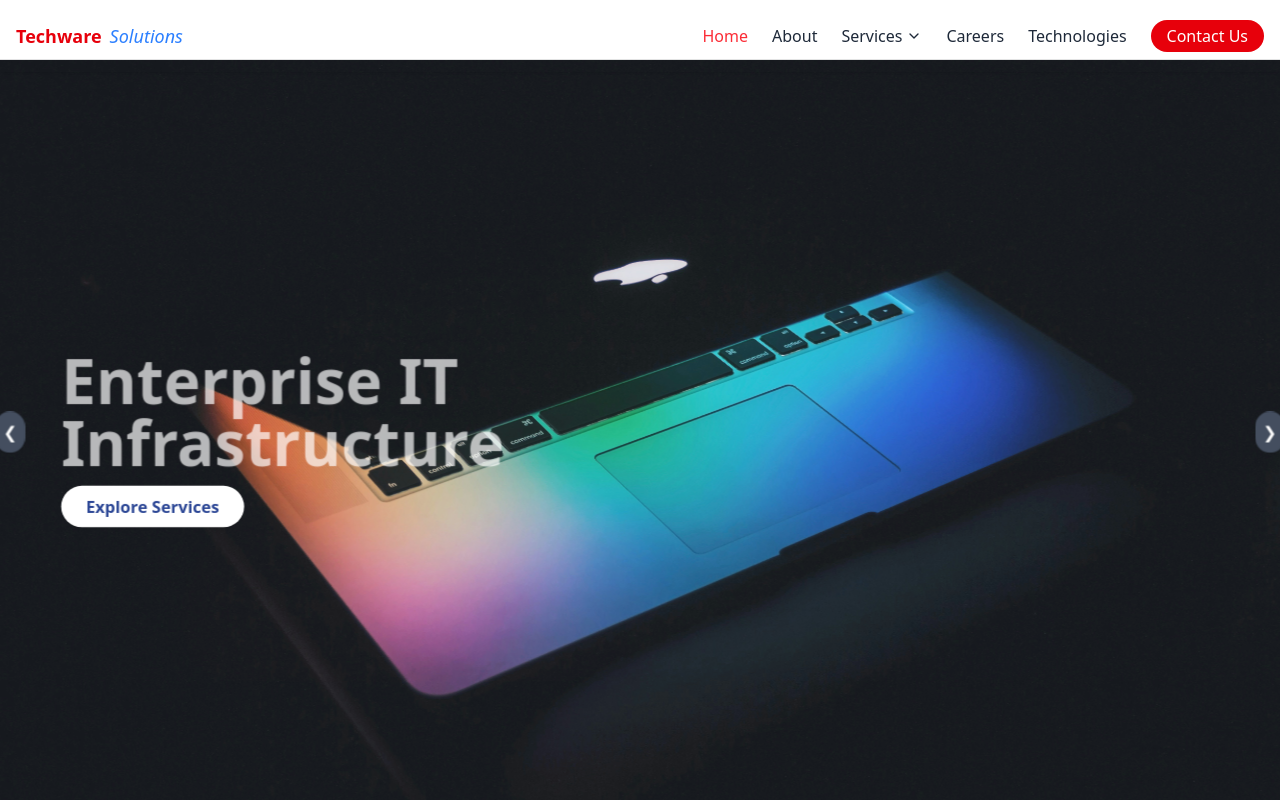
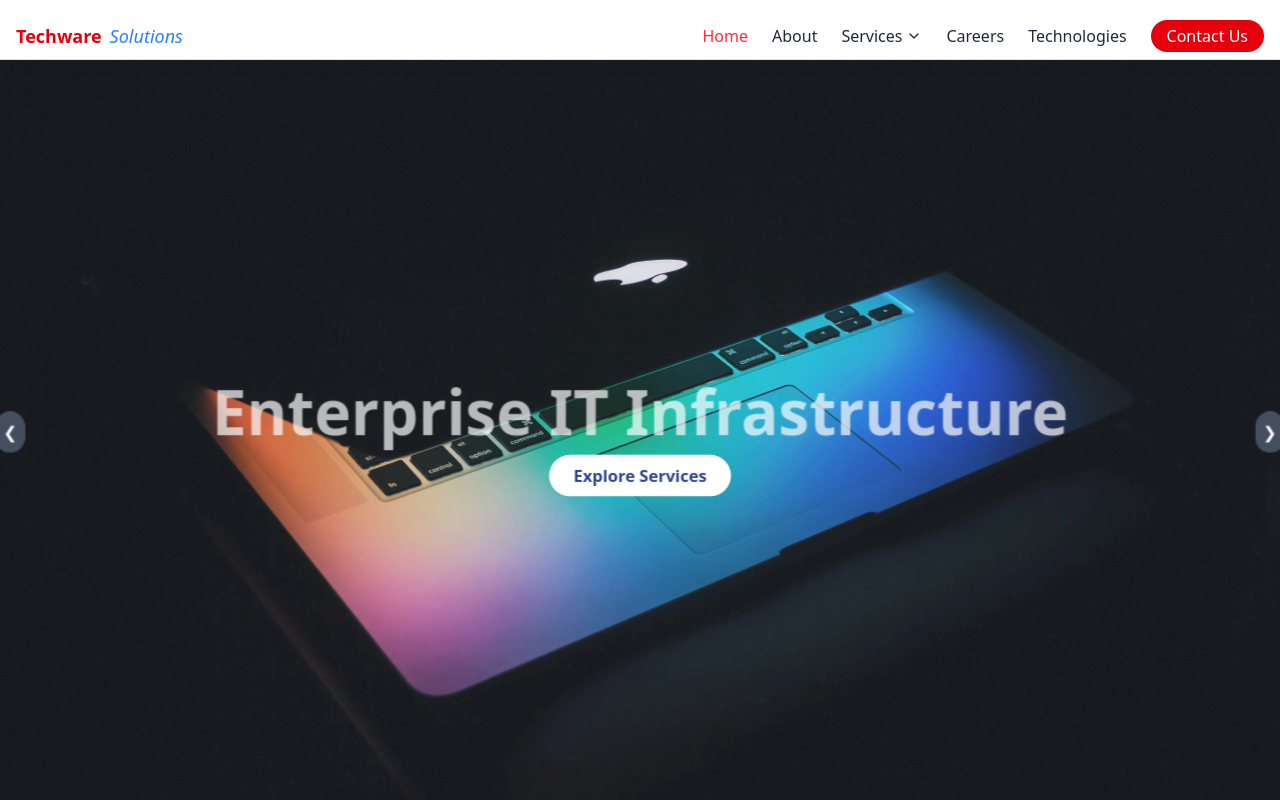
Before and after one commit to Shubham-juris/techware-solution, a React (Vite) app: page / in a window 1280 px wide. Shown: the top 800 px of the page. Built offline with nearby package versions, Linux system fonts and the light colour scheme.

Commit message:
responcive

```diff
--- a/src/Hero/Home.jsx
+++ b/src/Hero/Home.jsx
@@ -1,7 +1,6 @@
 import React, { useState, useEffect } from "react";
 import { useNavigate } from "react-router-dom";
 import HeroSection from "../Hero/HeroSection";
-import heroImg2 from "../assets/hero/heroImg2.jpg";
 import heroImg9 from "../assets/hero/heroImg9.jpg";
 import heroImg10 from "../assets/hero/heroImg10.jpg";
 import heroImg11 from "../assets/hero/heroImg11.jpg";
@@ -27,12 +26,6 @@ const Home = () => {
       heading: "Cloud Solutions & Security",
       buttonText: "Get Started",
       link: "/cloud",
-    },
-    {
-      image: heroImg2,
-      heading: "Trusted IT Consulting",
-      buttonText: "Learn More",
-      link: "/consulting",
     },
   ];
 
@@ -79,14 +72,14 @@ const Home = () => {
         }`}
         style={{ backgroundImage: `url(${image})` }}
       >
+        {/* Centered Text and Button */}
         <div
-          className={`absolute inset-0  transition-opacity duration-1000 ${
-            animateOverlay ? "bg-opacity-70" : "bg-opacity-50"
-          } flex items-center justify-between px-6 md:px-20`}
+          className={`absolute inset-0 flex flex-col items-center justify-center text-center px-6 md:px-20 transition-opacity duration-1000 ${
+            animateOverlay ? " bg-opacity-70" : " bg-opacity-50"
+          }`}
         >
-          <div className="w-full md:w-1/2 text-white text-left space-y-6">
           <h1
-              className={`text-3xl md:text-6xl font-bold transition-all duration-700 ease-out ${
+            className={`text-3xl md:text-6xl font-bold text-white transition-all duration-700 ease-out ${
               animateText ? "opacity-0 translate-y-10" : "opacity-100"
             }`}
           >
@@ -94,13 +87,13 @@ const Home = () => {
           </h1>
           <button
             onClick={handleClick}
-              className="bg-white text-blue-900 font-semibold py-2 px-6 rounded-full hover:bg-gray-300 transition"
+            className="mt-6 bg-white text-blue-900 font-semibold py-2 px-6 rounded-full hover:bg-gray-300 transition"
           >
             {buttonText}
           </button>
         </div>
-        </div>
 
+        {/* Prev Button */}
         <button
           onClick={handlePrev}
           className="absolute left-4 top-1/2 transform -translate-y-1/2 bg-gray-700 bg-opacity-50 text-white p-2 rounded-full hover:bg-opacity-80 transition"
@@ -108,6 +101,8 @@ const Home = () => {
         >
           &#10094;
         </button>
+
+        {/* Next Button */}
         <button
           onClick={handleNext}
           className="absolute right-4 top-1/2 transform -translate-y-1/2 bg-gray-700 bg-opacity-50 text-white p-2 rounded-full hover:bg-opacity-80 transition"
--- a/src/careers/CareerSection.jsx
+++ b/src/careers/CareerSection.jsx
@@ -26,7 +26,7 @@ const CareerSection = () => {
   };
   return (
     <>
-      <section className="relative">
+      <div className="relative">
         <div className="w-full">
           <img
             src={careerImage3}
@@ -53,8 +53,8 @@ const CareerSection = () => {
             </a>
           </p>
         </div>
-      </section>
-      <div className="min-h-screen flex items-center justify-center bg-gray-100 px-4 py-8 ">
+      </div>
+      <div className=" flex items-center justify-center bg-gray-100 px-4 py-8 ">
         <form
           onSubmit={handleSubmit}
           className="w-full max-w-3xl bg-white p-6 rounded shadow-md"
--- a/src/technologies/TechnologiesSection.jsx
+++ b/src/technologies/TechnologiesSection.jsx
@@ -79,7 +79,7 @@ const TechnologiesSection = () => {
         </div>
       </div>
 
-      <div className="bg-gray-50 min-h-screen py-12 px-4 md:px-8">
+      <div className="bg-gray-50  py-12 px-4 md:px-8">
         <div className="max-w-7xl mx-auto text-center mb-12">
           <h1 className="text-3xl md:text-4xl font-bold text-blue-900">
             Our Technologies
```
Lines whose indentation alone changed are shown as unchanged.
